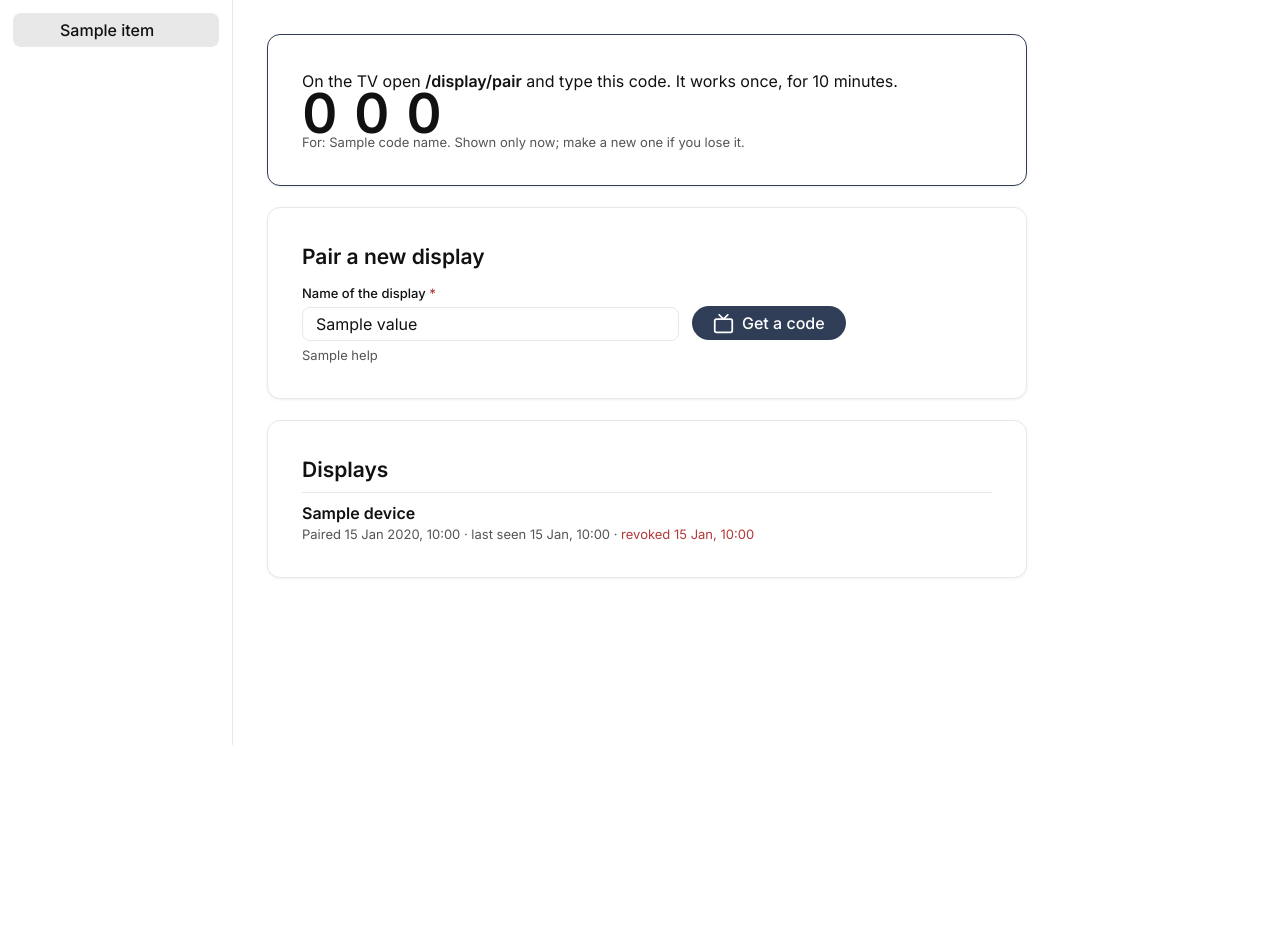
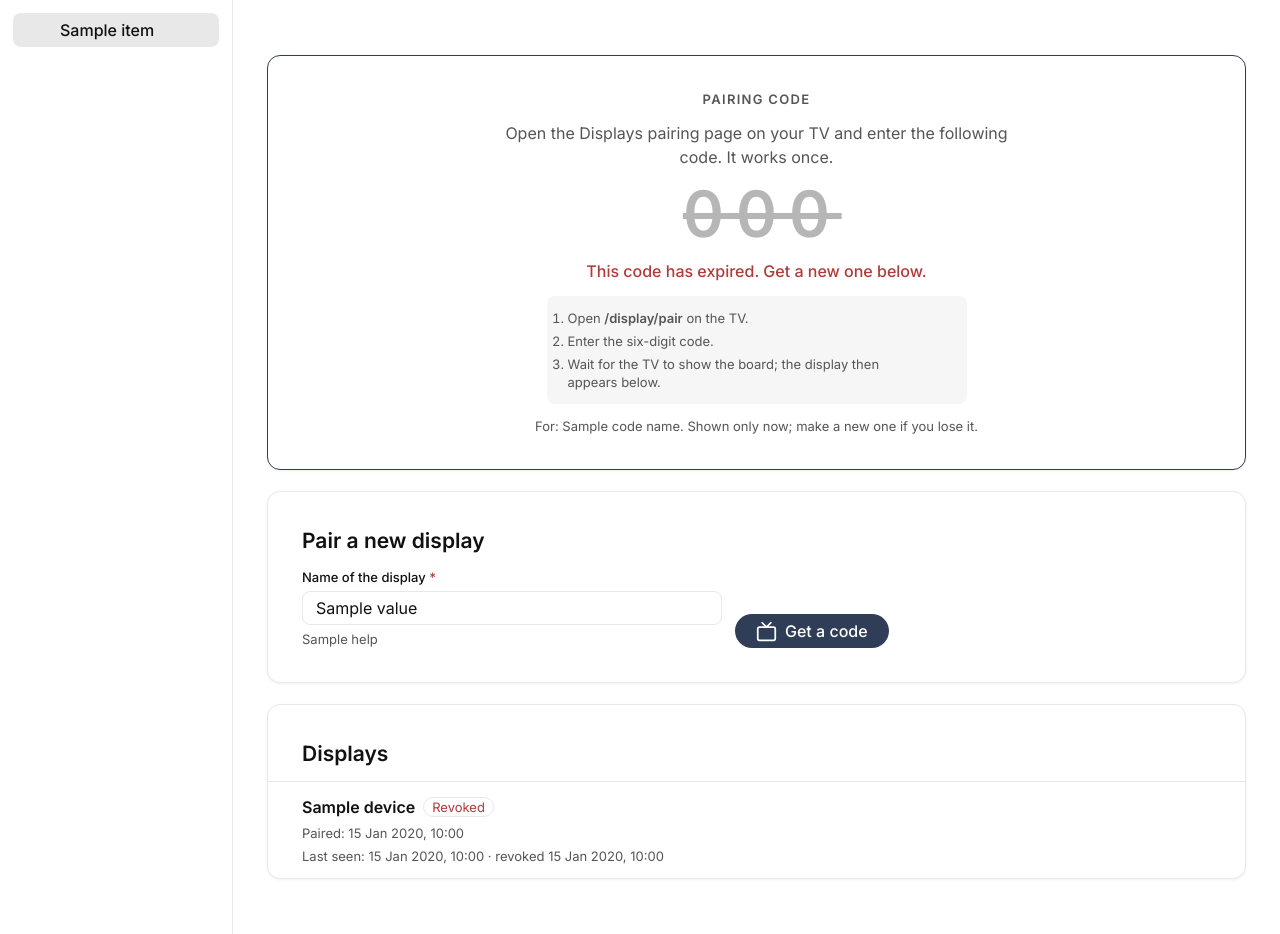
Before and after one commit to Yashghodinde/PEOPLE_MANAGEMENT, a Django app: template app/templates/display/admin.html in a window 1280 px wide. Shown: the part 55-989 px from the top of the page. Before the commit the page ends 800 px from the top, so only its background shows below. Run offline with Django 5.2, Linux system fonts and the light colour scheme; the template is opened without the code that fills it: most values are stand-ins (such as "Sample title", 1, 10 or a date in 2020); grey boxes marked "Sample" are stand-in pictures; style sheets or scripts are compiled from the project's sources.

Commit message:
UI: centre sidebar hover pill when collapsed; redesign Displays page and pairing code (countdown from server expiry, copy, status badges)
Co-Authored-By: Claude Sonnet 5.5 <noreply@anthropic.com>

```diff
--- a/app/static/js/ui.js
+++ b/app/static/js/ui.js
@@ -15,9 +15,36 @@ document.addEventListener("alpine:init", function () {
       toggleMobile: function () { this.mobileOpen = !this.mobileOpen; },
       toggle: function () { this.collapsed = !this.collapsed; store("ots.sidebar", this.collapsed ? "1" : "0"); },
       get expanded() { return !this.collapsed; },
+      get linkClass() { return this.collapsed && !this.mobileOpen ? "justify-center px-0" : "px-3"; },
       get sidebarClass() {
-        var w = this.collapsed ? "w-sidebar-collapsed" : "w-sidebar";
+        var w = (this.collapsed ? "w-sidebar-collapsed p-2" : "w-sidebar p-3");
         return this.mobileOpen ? w + " max-md:flex max-md:fixed max-md:inset-y-0 max-md:left-0 max-md:z-40 max-md:w-sidebar" : w;
+      },
+    };
+  });
+
+  // Pairing code: counts down from the seconds the server reported at render time (no client clock needed).
+  Alpine.data("pairCode", function () {
+    return {
+      left: 0, copied: false,
+      init: function () {
+        var self = this;
+        this.t0 = Date.now(); this.total = Number(this.$el.dataset.seconds) || 0;
+        this.tick();
+        this.timer = setInterval(function () { self.tick(); }, 1000);
+      },
+      tick: function () {
+        this.left = Math.max(0, this.total - Math.floor((Date.now() - this.t0) / 1000));
+        if (this.left === 0) clearInterval(this.timer);
+      },
+      get expired() { return this.left <= 0; },
+      get live() { return this.left > 0; },
+      get codeClass() { return this.left > 0 ? "" : "opacity-30 line-through"; },
+      get remaining() { var m = Math.floor(this.left / 60), s = this.left % 60; return (m < 10 ? "0" : "") + m + ":" + (s < 10 ? "0" : "") + s; },
+      copy: function () {
+        var self = this;
+        if (this.left <= 0 || !navigator.clipboard) return;
+        navigator.clipboard.writeText(this.$el.dataset.code).then(function () { self.copied = true; setTimeout(function () { self.copied = false; }, 2000); });
       },
     };
   });
--- a/app/templates/base.html
+++ b/app/templates/base.html
@@ -17,7 +17,7 @@
 <body data-attendance="{% if request.user.is_authenticated %}1{% endif %}" hx-headers='{"X-CSRFToken": "{{ csrf_token }}"}' x-data="sidebar" class="bg-canvas text-ink-900">
   <a href="#main" class="sr-only focus:not-sr-only focus:absolute focus:z-50 focus:p-3 focus:bg-canvas">Skip to content</a>
   <div class="flex min-h-screen">
-    <aside class="shrink-0 border-r border-line bg-canvas hidden md:flex md:flex-col gap-4 p-3 transition-all duration-panel"
+    <aside class="shrink-0 border-r border-line bg-canvas hidden md:flex md:flex-col gap-4 transition-all duration-panel"
            :class="sidebarClass" aria-label="Main navigation">
       <div class="flex items-center justify-between h-5">
         <span class="text-sec font-semibold text-ink-900" x-show="expanded">OTS</span>
@@ -25,7 +25,7 @@
       </div>
       <nav class="flex flex-col gap-1">
         {% for n in nav_items %}
-        <a href="{{ n.item.path }}" class="flex items-center gap-3 h-5 px-3 rounded-sm text-body {% if n.active %}bg-line text-ink-900 font-medium{% else %}text-ink-600 hover:bg-line{% endif %}" {% if n.active %}aria-current="page"{% endif %}>
+        <a href="{{ n.item.path }}" class="flex items-center gap-3 h-5 rounded-sm text-body {% if n.active %}bg-line text-ink-900 font-medium{% else %}text-ink-600 hover:bg-line{% endif %}" {% if n.active %}aria-current="page"{% endif %} :class="linkClass" title="{{ n.item.label }}">
           {% icon n.item.icon %}<span x-show="expanded">{{ n.item.label }}</span>
         </a>{% endfor %}
       </nav>
--- a/app/templates/display/admin.html
+++ b/app/templates/display/admin.html
@@ -1,29 +1,50 @@
 {% extends "base.html" %}{% load ots_ui %}
 {% block content %}
-<div class="flex flex-col gap-4 max-w-[760px]">
+<div class="mx-auto w-full max-w-[1100px] flex flex-col gap-4 py-3 sm:py-4">
   {% if code %}
-  <section class="bg-canvas border border-accent rounded-md shadow-card p-5 flex flex-col gap-2" aria-label="New pairing code" role="status">
-    <p class="text-body text-ink-900">On the TV open <strong>/display/pair</strong> and type this code. It works once, for {{ minutes }} minutes.</p>
-    <p class="text-ink-900 font-semibold tabular-nums" style="font-size:55px;letter-spacing:.3em">{{ code }}</p>
+  <section class="bg-canvas border border-accent rounded-md shadow-card p-4 sm:p-5 flex flex-col items-center gap-3 text-center" aria-label="New pairing code" role="status"
+           x-data="pairCode" data-seconds="{{ expires_in }}" data-code="{{ code }}">
+    <h2 class="text-cap font-semibold uppercase tracking-widest text-ink-600">Pairing code</h2>
+    <p class="text-body text-ink-600 max-w-[520px]">Open the Displays pairing page on your TV and enter the following code. It works once.</p>
+    <p class="font-mono font-bold text-ink-900 tabular-nums text-[44px] sm:text-[64px] leading-none tracking-[0.18em] pl-[0.18em]" :class="codeClass" aria-label="Pairing code {{ code }}">{{ code }}</p>
+    <p class="text-body text-ink-900" x-show="live">Expires in <span class="font-semibold tabular-nums" x-text="remaining">{{ minutes }}:00</span></p>
+    <p class="text-body text-bad font-medium" x-show="expired" x-cloak>This code has expired. Get a new one below.</p>
+    <div class="flex items-center gap-2" x-show="live">
+      <button type="button" @click="copy" class="inline-flex items-center justify-center h-5 px-4 rounded-full border border-accent text-accent bg-canvas hover:bg-line text-body font-medium">Copy code</button>
+      <span class="text-cap text-ink-600" x-show="copied" x-cloak>Copied</span>
+    </div>
+    <ol class="text-cap text-ink-600 list-decimal text-left pl-4 flex flex-col gap-1 bg-line/40 rounded-sm px-5 py-3 w-full max-w-[420px]">
+      <li>Open <strong>/display/pair</strong> on the TV.</li>
+      <li>Enter the six-digit code.</li>
+      <li>Wait for the TV to show the board; the display then appears below.</li>
+    </ol>
     <p class="text-cap text-ink-600">For: {{ code_name }}. Shown only now; make a new one if you lose it.</p>
   </section>
   {% endif %}
-  <section class="bg-canvas border border-line rounded-md shadow-card p-5 flex flex-col gap-3" aria-label="Pair a new display">
+  <section class="bg-canvas border border-line rounded-md shadow-card p-4 sm:p-5 flex flex-col gap-3" aria-label="Pair a new display">
     <h2 class="text-sec font-semibold">Pair a new display</h2>
-    <form method="post" action="/app/displays/code" class="flex items-start gap-3 flex-wrap">{% csrf_token %}
-      <div class="grow max-w-[377px]">{% include "components/form_field.html" with name="name" label="Name of the display" required=True placeholder="Reception" error=error %}</div>
-      <div class="pt-[22px]">{% include "components/button.html" with label="Get a code" type="submit" icon="tv" %}</div>
+    <form method="post" action="/app/displays/code" class="flex flex-col sm:flex-row sm:items-end gap-3">{% csrf_token %}
+      <div class="grow sm:max-w-[420px]">{% include "components/form_field.html" with name="name" label="Name of the display" required=True placeholder="Reception" error=error %}</div>
+      <div>{% include "components/button.html" with label="Get a code" type="submit" icon="tv" %}</div>
     </form>
   </section>
-  <section class="bg-canvas border border-line rounded-md shadow-card p-5 flex flex-col gap-2" aria-label="Paired displays">
-    <h2 class="text-sec font-semibold">Displays</h2>
+  <section class="bg-canvas border border-line rounded-md shadow-card flex flex-col" aria-label="Paired displays">
+    <h2 class="text-sec font-semibold px-4 sm:px-5 pt-4 sm:pt-5 pb-3">Displays</h2>
     {% for d in devices %}
-    <div class="flex items-center justify-between gap-3 flex-wrap border-t border-line pt-2">
-      <div><strong class="text-body text-ink-900">{{ d.name }}</strong>
-        <p class="text-cap text-ink-600">Paired {{ d.created_at|date:"d M Y, H:i" }}{% if d.last_seen_at %} · last seen {{ d.last_seen_at|date:"d M, H:i" }}{% endif %}{% if d.revoked_at %} · <span class="text-bad">revoked {{ d.revoked_at|date:"d M, H:i" }}</span>{% endif %}</p></div>
+    <div class="flex items-start sm:items-center justify-between gap-3 flex-wrap border-t border-line px-4 sm:px-5 py-3">
+      <div class="min-w-0 flex flex-col gap-1">
+        <div class="flex items-center gap-2 flex-wrap">
+          <strong class="text-body text-ink-900 break-words">{{ d.name }}</strong>
+          {% if d.revoked_at %}<span class="text-cap px-2 rounded-full border border-line text-bad">Revoked</span>
+          {% elif d.last_seen_at %}<span class="text-cap px-2 rounded-full border border-line text-ok">Active</span>
+          {% else %}<span class="text-cap px-2 rounded-full border border-line text-ink-600">Never seen</span>{% endif %}
+        </div>
+        <p class="text-cap text-ink-600">Paired: {{ d.created_at|date:"d M Y, H:i" }}</p>
+        <p class="text-cap text-ink-600">Last seen: {% if d.last_seen_at %}{{ d.last_seen_at|date:"d M Y, H:i" }}{% else %}never{% endif %}{% if d.revoked_at %} · revoked {{ d.revoked_at|date:"d M Y, H:i" }}{% endif %}</p>
+      </div>
       {% if not d.revoked_at %}<form method="post" action="/app/displays/{{ d.pk }}/revoke">{% csrf_token %}{% include "components/button.html" with label="Revoke" type="submit" variant="danger" %}</form>{% endif %}
     </div>
-    {% empty %}<p class="text-body text-ink-600">No display is paired yet.</p>{% endfor %}
+    {% empty %}<p class="text-body text-ink-600 px-4 sm:px-5 pb-4 sm:pb-5">No display is paired yet.</p>{% endfor %}
   </section>
 </div>
 {% endblock %}
```
Also changed, not shown: app/ots/live/display_views.py (+8 -2 lines), tests/live/test_display.py (+25 -0 lines).
